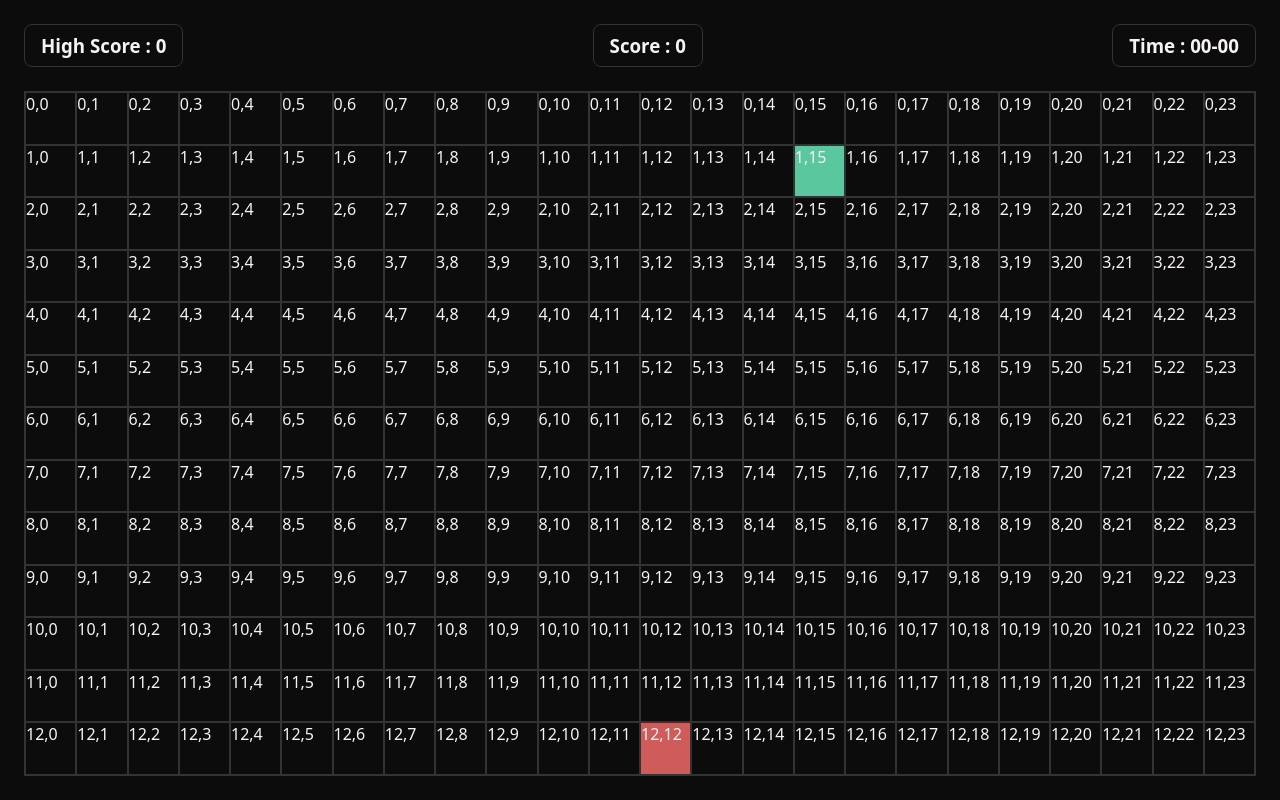
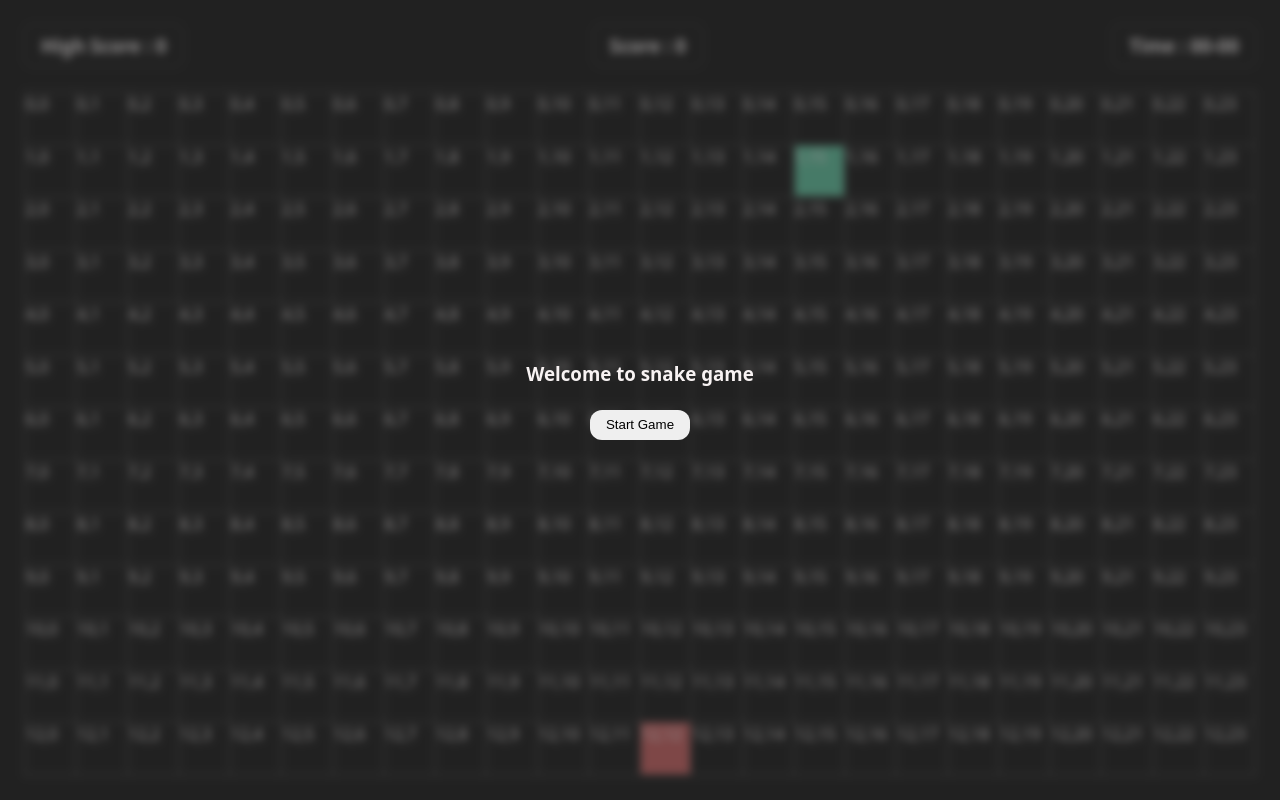
Before and after one commit to kanakchouksey/snake-game, a plain HTML site: page index.html in a window 1280 px wide. Drawn offline with Linux system fonts and the light colour scheme.

Commit message:
the starting point modal is added html and also the style of it

```diff
--- a/index.html
+++ b/index.html
@@ -51,6 +51,16 @@
 
 
         </section>
+
+        <div class="modal">
+
+          <div class="start-game">
+            <h3>Welcome to snake game</h3>
+            <button class=" btn start-btn">Start Game</button>
+          </div>
+
+
+        </div>
     </main>
 
     <script src="script.js"></script>
--- a/style.css
+++ b/style.css
@@ -13,6 +13,7 @@ html,body{
     /* background colors */
     --bg-primary-color: #0c0c0c;
     --bg-fill-color: #5ac79f;
+    --bg-btn-hover-color:rgb(240, 224, 224);
     --bg-food-color: rgb(208, 91, 91);
 
 
@@ -34,6 +35,7 @@ html,body{
     /* border-colors */
 
     --border-primary-color: #333333;
+
 
     /* border-radius */
 
@@ -68,7 +70,31 @@ main,section{
     height:100%;
 }
 
+
+/* start button css */
+
+.modal .start-game .btn{
+    height: 30px;
+    width: 100px;
+    padding: var(--space-xs);
+    display: flex;
+    justify-content: center;
+    align-items: center;
+    border-radius: var(--border-radius-md);
+    border: none;
+    transition: all 0.3s ease;
+}
+
+
+.btn:hover{
+    background-color: var(--bg-food-color);
+    color: var(--text-primary-color);
+    transform: scale(1.1);
+}
+
 /* style of the section which contain information and the board of the game */
+
+
 
 section{
     padding: var(--space-lg);
@@ -122,3 +148,22 @@ section .infos{
 .food{
     background-color: var(--bg-food-color);
 }
+
+.modal{
+    height: 100vh;
+    width: 100vw;
+    position: fixed;
+    top: 0;
+    background-color: #35353587;
+    backdrop-filter: blur(4px);
+    display: flex;
+    justify-content: center;
+    align-items: center;
+}
+
+.modal .start-game{
+    display: flex;
+    flex-direction: column;
+    align-items: center;
+    gap: var(--space-lg);
+}
```
